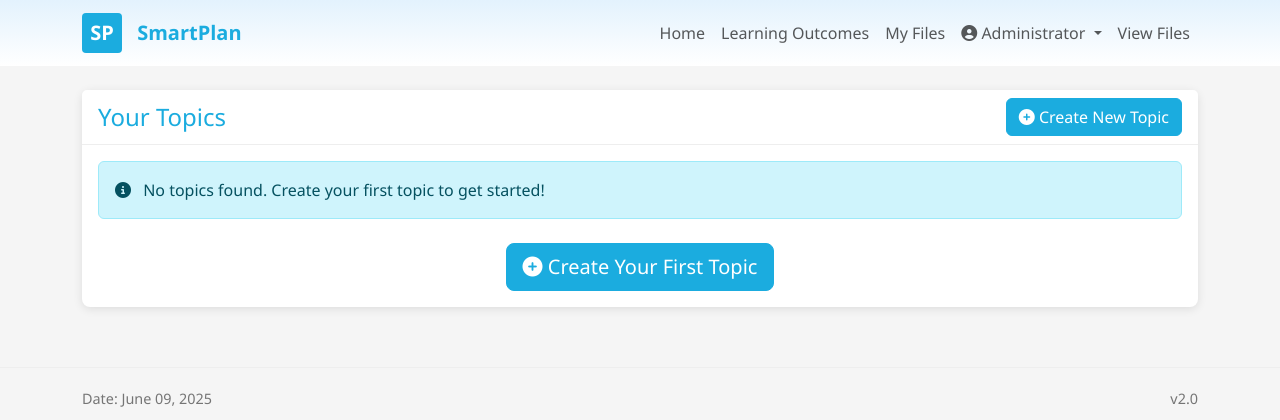
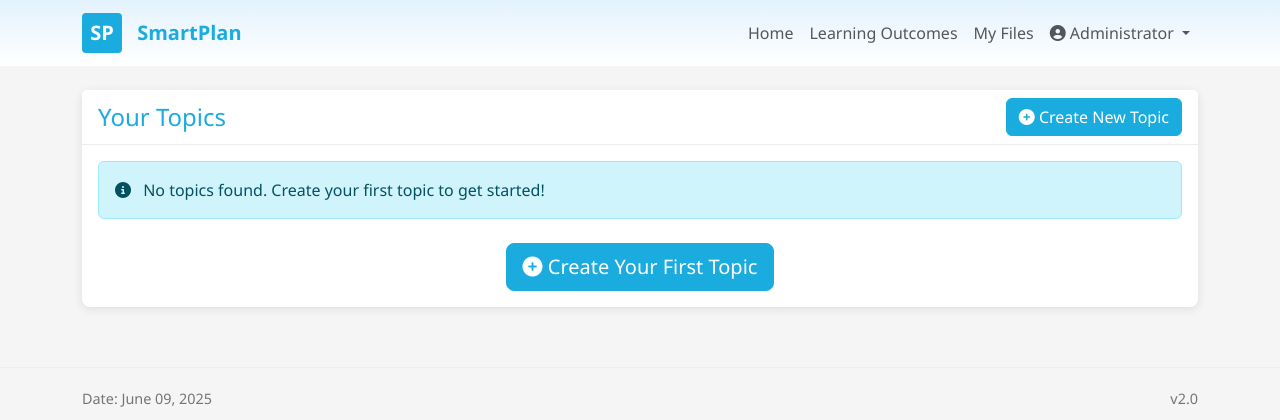
Before and after one commit to fadizaza/SmartPlan_Generator, a Flask app: page /home in a window 1280 px wide. Shown: the top 420 px of the page. Run offline with Flask 3, Linux system fonts and the light colour scheme; a user stored in the database is signed in.

Commit message:
🔧 Update import comment in app.py and remove "View Files" link from base.html

```diff
--- a/app.py
+++ b/app.py
@@ -15,7 +15,7 @@ from models import db, User
 import os.path
 import html
 
-# Import existing modules (adapting as needed)
+# Import existing modules (adapting as needed).
 import lesson_generation as lg
 from web_utils import create_topic_directory, download_file, generate_learning_outcomes_from_topic, generate_topic_from_outcomes
 
--- a/templates/base.html
+++ b/templates/base.html
@@ -178,9 +178,7 @@
                         <a class="nav-link" href="{{ url_for('signup') }}">Sign Up</a>
                     </li>
                     {% endif %}
-                    <li class="nav-item">
-                        <a class="nav-link" href="/files">View Files</a>
-                    </li>
+
                 </ul>
             </div>
         </div>
```
